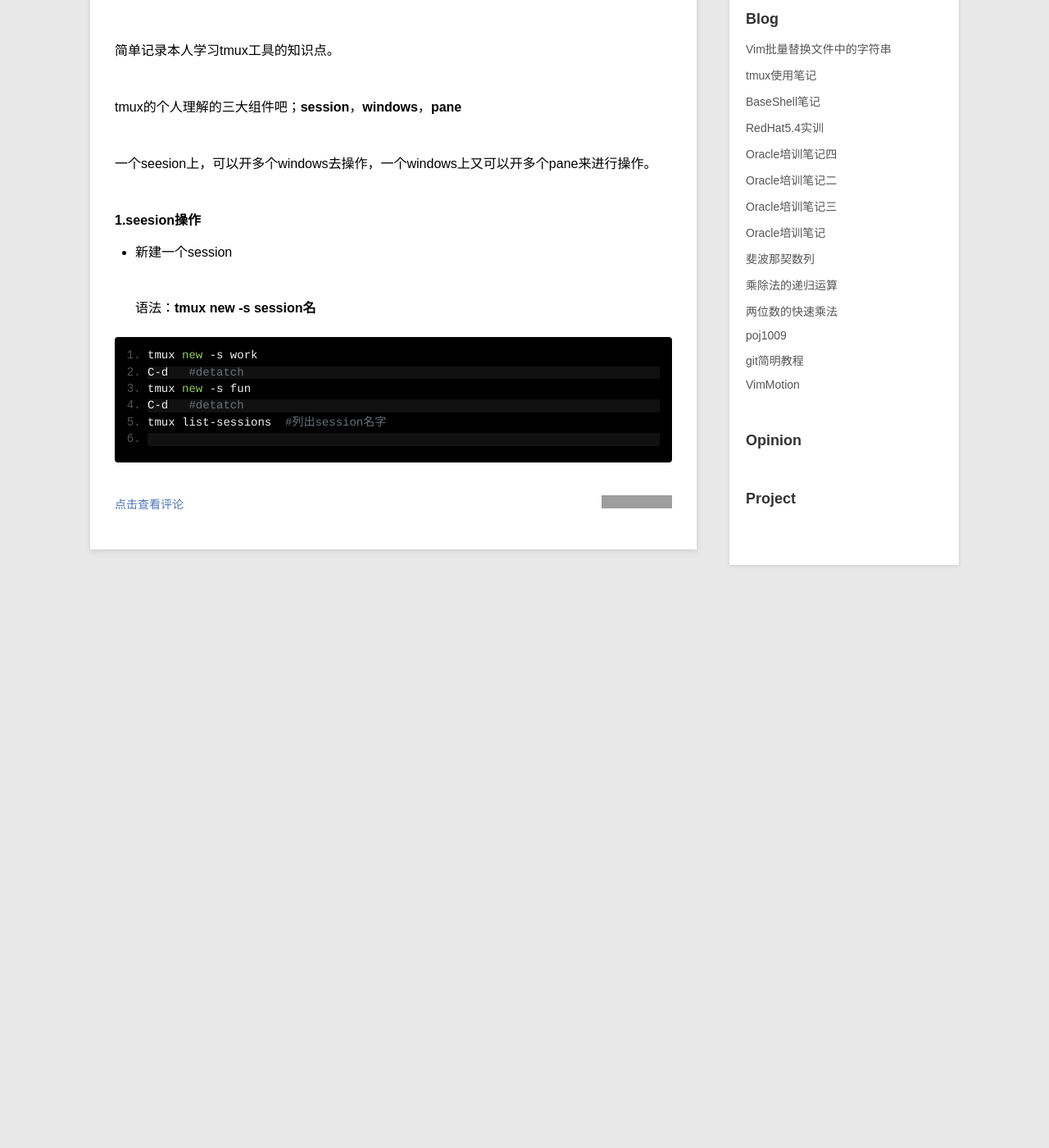
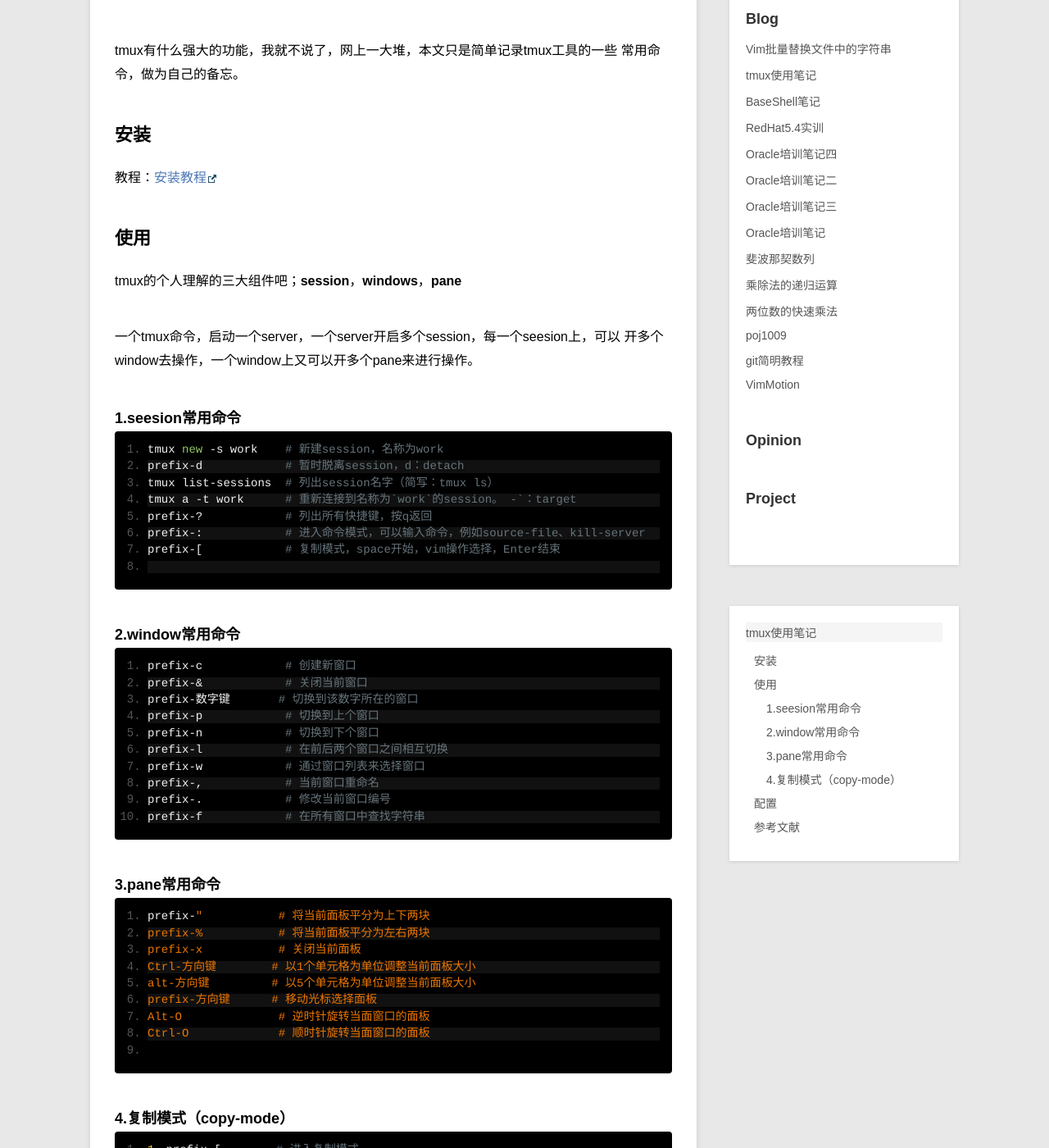
Before and after one commit to lihb/lihb.github.com, a Jekyll site: the page built from _posts/blog/2014-10-05-tmux笔记.md, in a window 1280 px wide and 1400 px high, scrolled down 207 px. Shown: the whole window at 82% size. Built offline with Jekyll 4.4.1, drawn with Linux system fonts in a browser that asks for light colours; Markdown is read by kramdown in place of the engine named in the settings; comment, search, counter and statistics services are not loaded; before the commit the page ends 957 px from its top, so only the background shows below that; some of the changed text lies outside the part shown; grey boxes are pictures that could not be loaded.

Commit message:
complete this bolg

````diff
--- a/_posts/blog/2014-10-05-tmux笔记.md
+++ b/_posts/blog/2014-10-05-tmux笔记.md
@@ -5,23 +5,93 @@ description: tmux使用笔记，常用知识点
 category: blog
 ---
 
-简单记录本人学习tmux工具的知识点。
+tmux有什么强大的功能，我就不说了，网上一大堆，本文只是简单记录tmux工具的一些
+常用命令，做为自己的备忘。
+
+## 安装
+
+教程：[安装教程](http://www.cnblogs.com/firadio/p/3481481.html)
+
+## 使用
 
 tmux的个人理解的三大组件吧；**session**，**windows**，**pane**
 
-一个seesion上，可以开多个windows去操作，一个windows上又可以开多个pane来进行操作。
+一个tmux命令，启动一个server，一个server开启多个session，每一个seesion上，可以
+开多个window去操作，一个window上又可以开多个pane来进行操作。
 
-#### 1.seesion操作
-
-* 新建一个session
-
-  语法：**tmux new -s session名**
+### 1.seesion常用命令
 
 ```
-tmux new -s work
-C-d   #detatch
-tmux new -s fun
-C-d   #detatch
-tmux list-sessions  #列出session名字
+tmux new -s work    # 新建session，名称为work
+prefix-d            # 暂时脱离session，d：detach
+tmux list-sessions  # 列出session名字（简写：tmux ls）
+tmux a -t work      # 重新连接到名称为`work`的session。 -`：target
+prefix-?            # 列出所有快捷键，按q返回
+prefix-:            # 进入命令模式，可以输入命令，例如source-file、kill-server
+prefix-[            # 复制模式，space开始，vim操作选择，Enter结束
 
 ```
+
+### 2.window常用命令
+
+```
+prefix-c            # 创建新窗口
+prefix-&            # 关闭当前窗口
+prefix-数字键       # 切换到该数字所在的窗口
+prefix-p            # 切换到上个窗口
+prefix-n            # 切换到下个窗口
+prefix-l            # 在前后两个窗口之间相互切换
+prefix-w            # 通过窗口列表来选择窗口
+prefix-,            # 当前窗口重命名
+prefix-.            # 修改当前窗口编号
+prefix-f            # 在所有窗口中查找字符串
+```
+
+### 3.pane常用命令
+
+```
+prefix-"           # 将当前面板平分为上下两块
+prefix-%           # 将当前面板平分为左右两块
+prefix-x           # 关闭当前面板
+Ctrl-方向键        # 以1个单元格为单位调整当前面板大小
+alt-方向键         # 以5个单元格为单位调整当前面板大小
+prefix-方向键      # 移动光标选择面板
+Alt-O              # 逆时针旋转当面窗口的面板
+Ctrl-O             # 顺时针旋转当面窗口的面板
+
+```
+### 4.复制模式（copy-mode）
+
+```
+1、prefix-[        # 进入复制模式
+2、space           # 开始复制，移动光标选择复制区域
+3、Enter           # 结束复制并退出copy-mode
+4、prefix-]        # 将光标移动到指定位置，粘贴。
+
+```
+**ps**：需要在`~/.tmux.conf`中进行按键的配置，否则无法选择复制区域
+
+```
+setw -g mode-keys vi
+```
+
+
+## 配置
+
+配置主要使用`~/.tmux.conf`文件来设置；本人的配置如下所示：
+
+```
+unbind C-b                    # 解除Ctrl-b与prefix的对应关系
+set -g prefix C-a             # 设置prefix为Ctrl-a
+setw -g mode-keys vi          # copy-mode将快捷键设置为vi模式
+set-option -g base-index 1    # 设置窗口的初始序号；默认为0，这里设置为1
+
+```
+
+## 参考文献
+
+http://www.cnblogs.com/firadio/p/3481481.html
+
+https://wiki.freebsdchina.org/software/t/tmux
+
+http://blog.csdn.net/yjj1s/article/details/6413172
````
